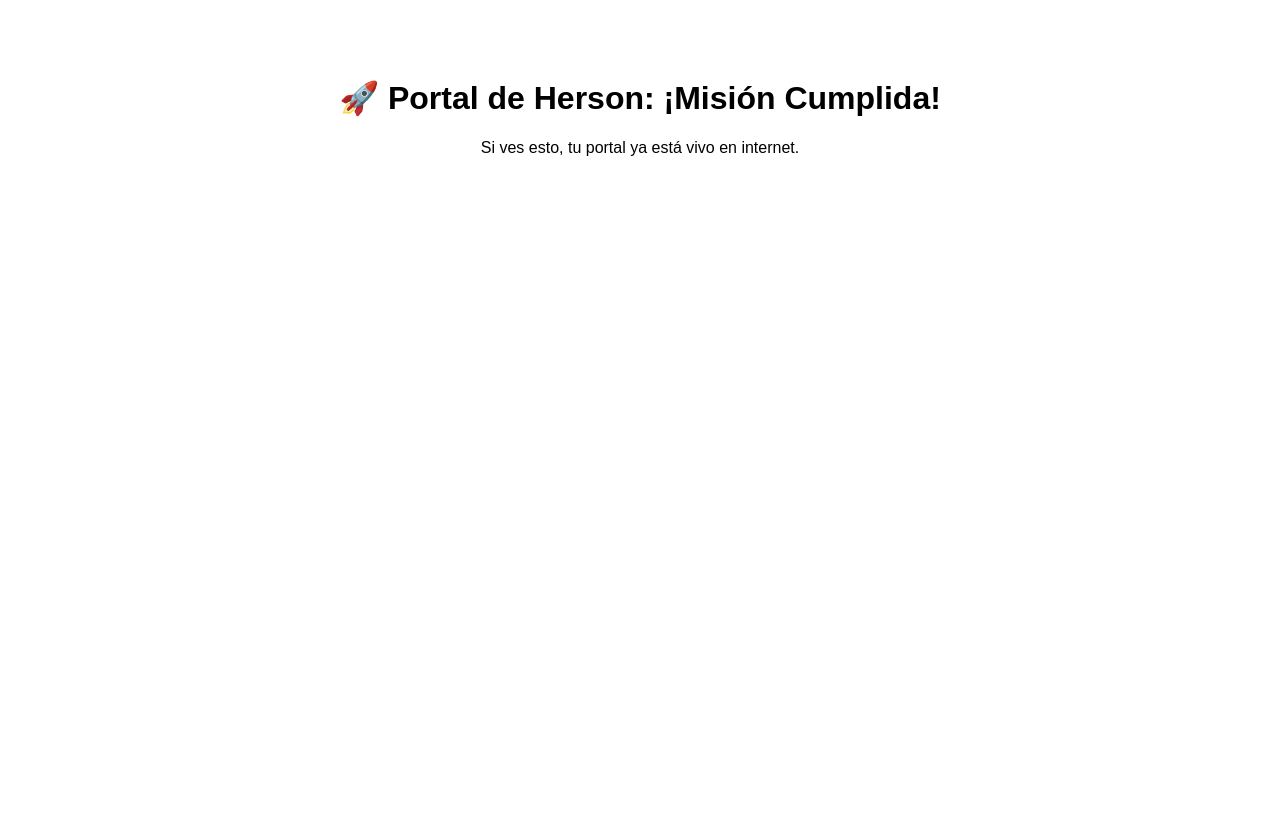
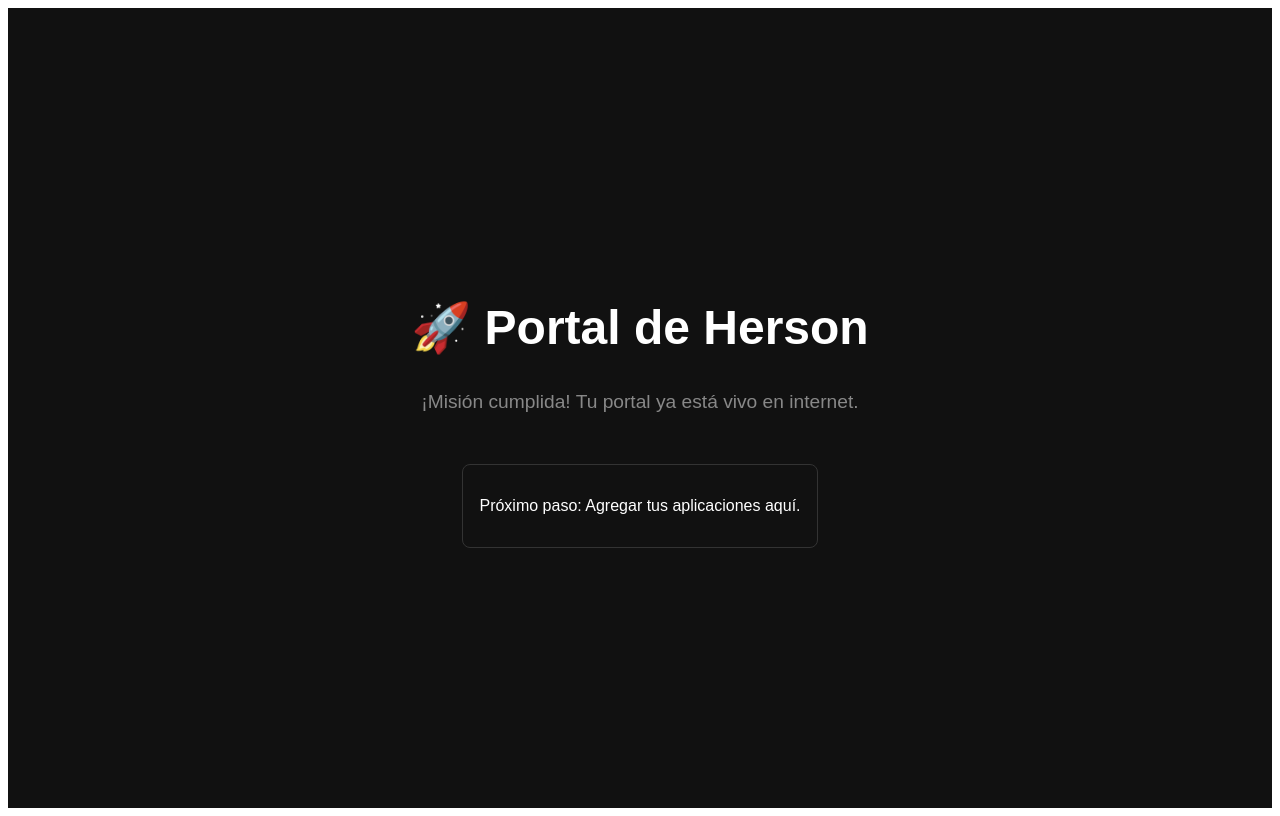
Before and after one commit to hersonsalgado08-beep/mi-portal-apps, a Next.js app: page / in a window 1280 px wide. Built offline with nearby package versions, Linux system fonts and the light colour scheme.

Commit message:
Update page.tsx

```diff
--- a/src/app/page.tsx
+++ b/src/app/page.tsx
@@ -1,8 +1,27 @@
 export default function Page() {
   return (
-    <div style={{ padding: '50px', textAlign: 'center', fontFamily: 'sans-serif' }}>
-      <h1>🚀 Portal de Herson: ¡Misión Cumplida!</h1>
-      <p>Si ves esto, tu portal ya está vivo en internet.</p>
+    <div style={{
+      backgroundColor: '#111',
+      color: 'white',
+      minHeight: '100vh',
+      display: 'flex',
+      flexDirection: 'column',
+      alignItems: 'center',
+      justifyContent: 'center',
+      fontFamily: 'sans-serif'
+    }}>
+      <h1 style={{ fontSize: '3rem', marginBottom: '1rem' }}>🚀 Portal de Herson</h1>
+      <p style={{ fontSize: '1.2rem', color: '#888' }}>
+        ¡Misión cumplida! Tu portal ya está vivo en internet.
+      </p>
+      <div style={{
+        marginTop: '2rem',
+        padding: '1rem',
+        border: '1px solid #333',
+        borderRadius: '8px'
+      }}>
+        <p>Próximo paso: Agregar tus aplicaciones aquí.</p>
+      </div>
     </div>
   )
 }
```
